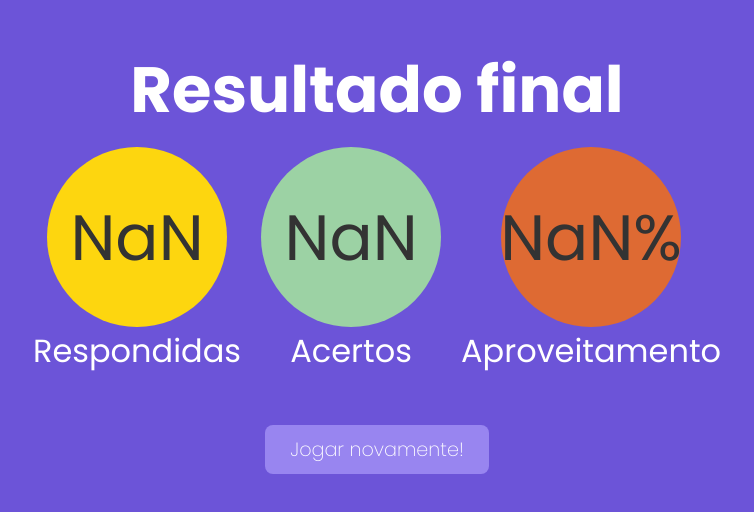
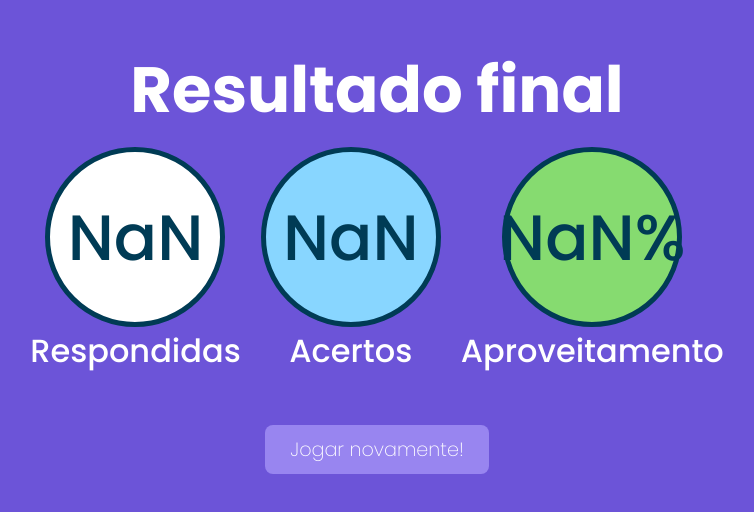
Before and after one commit to RenanClaude/quiz, a Next.js app: page /resultado in a window 1280 px wide. Shown: the part 142-654 px from the top of the page, without its empty margins (263-1017 px from the left). Built offline with nearby package versions, Linux system fonts and the light colour scheme.

Commit message:
Logic adjustments and css stylizations

```diff
--- a/src/components/Alternative.tsx
+++ b/src/components/Alternative.tsx
@@ -21,12 +21,10 @@ export default function Alternative(props: AlternativeProps) {
     <div className={styes.alternative} onClick={() => props.chosenAlternative(index)}>
 
       <div className={`${answerRevealed} ${styes.alternativeContent}`}>
-        {/* {!alternative.revealed ? ( */}
           <div className={styes.front}>
             <div className={styes.letter} style={{ backgroundColor: letterBackGroundColor }}>{letter}</div>
             <div className={styes.alternativeText}>{alternative.value}</div>
           </div>
-        {/* ) : ( */}
           <div className={styes.verse}>
             {alternative.correct ?
               (<div className={styes.correct}>
@@ -39,7 +37,6 @@ export default function Alternative(props: AlternativeProps) {
               </div>)
             }
           </div>
-        {/* )} */}
       </div>
 
     </div>
--- a/src/components/NumericInput.tsx
+++ b/src/components/NumericInput.tsx
@@ -9,7 +9,7 @@ interface NumericInputProps {
 
 export default function NumericImput(props: NumericInputProps) {
 
-  const decrement = () => props.onChange(props.value - 1);
+  const decrement = () => props.value === 1 ? null : props.onChange(props.value - 1);
   const increment = () => props.onChange(props.value + 1);
 
 
--- a/src/components/Questionnaire.tsx
+++ b/src/components/Questionnaire.tsx
@@ -23,7 +23,7 @@ export default function Questionnaire(props: QuestionnaireProps) {
     <div className={styles.questionnaire}>
       {props.question ?
         <Question question={props.question} timeToAnswer={props.time} chosenAlternative={chosenAlternative} timeOut={props.goToTheNextScenario} /> :
-        "Carregando..."
+        ''
       }
       <Button onClick={props.goToTheNextScenario} text={props.lastQuestion ? "Finalizar!" : "Próxima questão"} />
     </div>
--- a/src/components/Statistic.tsx
+++ b/src/components/Statistic.tsx
@@ -11,7 +11,7 @@ export default function Statistic(props: StatisticProps) {
   return (
     <div className={styles.statistic}>
 
-      <div className={styles.value} style={{ backgroundColor: props.backgroundColor ?? "#fdd60f", color: props.fontColor ?? "#333" }}>
+      <div className={styles.value} style={{ backgroundColor: props.backgroundColor ?? "#fdd60f", color: props.fontColor ?? "#003b55", fontWeight: 500 }}>
         {props.value}
       </div>
 
--- a/src/pages/index.tsx
+++ b/src/pages/index.tsx
@@ -8,6 +8,7 @@ export default function HomePage() {
   const [timeForEachQuestion, setTimeForEachQuestion] = useState<number>(30);
   const [numberOfQuestions, setNumberOfQuestions] = useState(1);
   const router = useRouter();
+  const minimumTime = timeForEachQuestion === 1 ? true : false;
 
   function play() {
     router.push({
--- a/src/pages/quiz.tsx
+++ b/src/pages/quiz.tsx
@@ -70,5 +70,8 @@ export default function Home() {
       questionAnswered={answerTheQuestion}
       goToTheNextScenario={goToTheNextScenario}
       time={time}
-    />) : <h1>Carregando...</h1>
+    />) :
+    <div style={{ display: "flex", alignItems: "center", justifyContent: "center", height: "100vh" }}>
+      <h1>Carregando...</h1>
+    </div>
 }
--- a/src/pages/resultado.tsx
+++ b/src/pages/resultado.tsx
@@ -1,27 +1,34 @@
+import Button from "@/components/Button";
 import Statistic from "@/components/Statistic";
 import { useRouter } from "next/router";
 import styles from "../styles/ResultPage.module.css";
-import Button from "@/components/Button";
 
 export default function Result() {
   const router = useRouter();
 
   const total = Number(router.query.total);
   const numberOfCorrectAnswers = Number(router.query.corrects);
+  const hitPercentage = Math.round((numberOfCorrectAnswers / total) * 100);
+  let colorOfTheHitPercentage = "";
 
-  const hitPercentage = Math.round((numberOfCorrectAnswers / total) * 100);
-
+  if (hitPercentage <= 33) {
+    colorOfTheHitPercentage = "#ff6a6a";
+  } else if (hitPercentage <= 67 && hitPercentage > 33) {
+    colorOfTheHitPercentage = "#fff16a";
+  } else {
+    colorOfTheHitPercentage = "#86db70";
+  }
 
 
   return (
     <div className={styles.result}>
       <h1>Resultado final</h1>
-      <div style={{display: "flex", justifyContent: "space-between"}}>
-        <Statistic text="Respondidas" value={total} />
-        <Statistic text="Acertos" value={numberOfCorrectAnswers} backgroundColor="#9cd2a4"/>
-        <Statistic text="Aproveitamento" value={`${hitPercentage}%`} backgroundColor="#de6a33"/>
+      <div style={{ display: "flex", justifyContent: "space-between" }}>
+        <Statistic text="Respondidas" value={total} backgroundColor="#ffffff"/>
+        <Statistic text="Acertos" value={numberOfCorrectAnswers} backgroundColor="#88d6ff" />
+        <Statistic text="Aproveitamento" value={`${hitPercentage}%`} backgroundColor={colorOfTheHitPercentage} />
       </div>
-      <Button href="/" text="Jogar novamente!"/>
+      <Button href="/" text="Jogar novamente!" />
     </div>
   )
 }
--- a/src/styles/Alternative.module.css
+++ b/src/styles/Alternative.module.css
@@ -5,6 +5,12 @@
   width: 80%;
   min-width: 500px;
   perspective: 1000px;
+  cursor: pointer;
+  transition: all .2s ease-in-out;
+}
+
+.alternative:hover {
+  transform: scale(1.1);
 }
 
 .alternativeContent {
--- a/src/styles/Questionnaire.module.css
+++ b/src/styles/Questionnaire.module.css
@@ -5,3 +5,8 @@
   align-items: center;
   height: 100vh;
 }
+
+/* .questionnaire > div {
+  display: flex;
+  flex-direction: ;
+} */
--- a/src/styles/Statistic.module.css
+++ b/src/styles/Statistic.module.css
@@ -13,8 +13,10 @@
   align-items: center;
   border-radius: 90px;
   font-size: 4rem;
+  border: solid 5px;
+
 }
 
 .text {
-
+  font-weight: 500;
 }
```
Also changed, not shown: src/styles/HomePage.module.css (+17 -0 lines).
